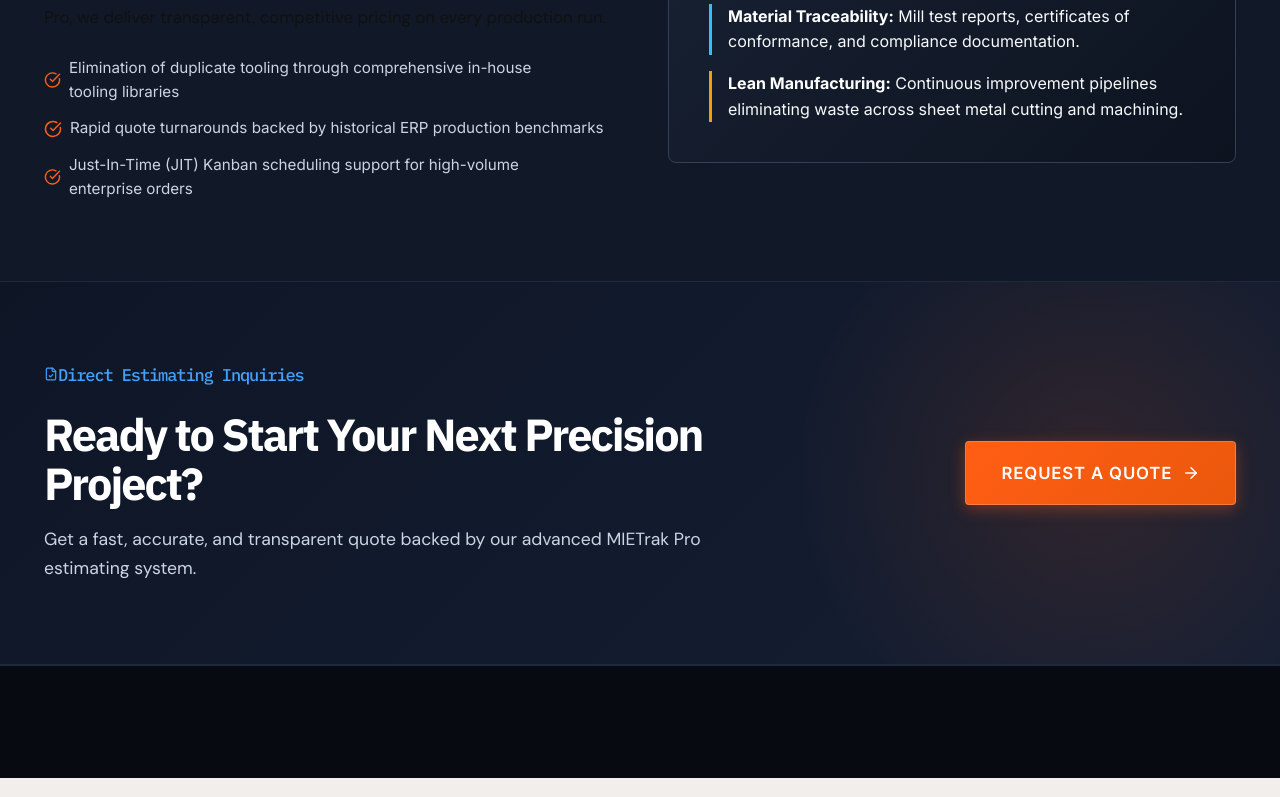
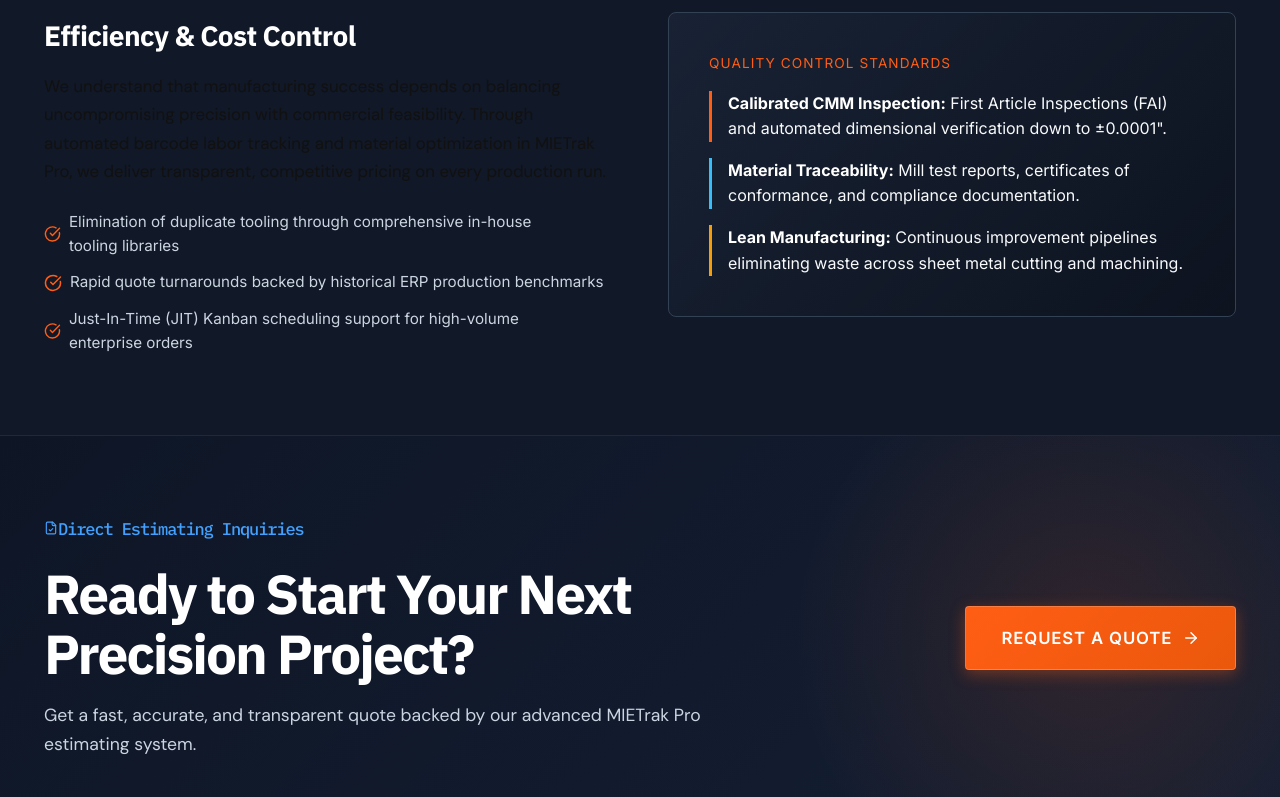
Before and after one commit to gustavoharcon/harcon-precision, a Next.js app: page /about in a window 1280 px wide. Shown: the part 2000-2797 px from the top of the page. Built offline with nearby package versions, Linux system fonts and the light colour scheme.

Commit message:
HPM-19-develop-home-page Need to create the Footer and add the remaining sections to the Home page that can be imported but styled differently from the pacmaritime.com website

```diff
--- a/app/globals.css
+++ b/app/globals.css
@@ -46,6 +46,7 @@
   --color-grey: rgb(238, 238, 238);
   --color-grey-2: #cbd5e1;
   --color-grey-3: #dfdfdf;
+  --color-grey-4: #d3d3d3;
   --temp-color: #935D8B;
   --accent-blue: #0066CC;
   --accent-blue-2: #42a1ff;
@@ -92,7 +93,7 @@ h1 {
 }
 
 h2 {
-  font-size: 45px;
+  font-size: 55px;
   font-weight: 700;
   line-height: 1.1em;
   letter-spacing: -2px;
@@ -729,6 +730,17 @@ section.services-columns {
           }
         }
       }
+
+      &.buttons-row {
+        >.col {
+          width: 100%;
+          margin-top: 40px;
+          display: flex;
+          flex-flow: row nowrap;
+          justify-content: center;
+          gap: 20px;
+        }
+      }
     }
   }
 }
@@ -1161,6 +1173,7 @@ section.portfolio {
         >.text-container {
           >h2 {
             color: var(--color-white);
+            text-wrap: balance;
           }
 
           >p {
@@ -1175,24 +1188,49 @@ section.portfolio {
           gap: 20px;
 
           >.card {
+            display: flex;
+            justify-content: center;
+            flex-flow: column nowrap;
+            width: calc(33.33% - 20px);
+            border-left: 4px solid var(--accent-blue);
+            background-color: #111;
+
             >.image-container {
               position: relative;
               max-width: fit-content;
+
+              >.image-box {
+                position: relative;
+                overflow: hidden;
+
+                >.image-overlay {
+                  transition: all .3s ease-in-out;
+                  position: absolute;
+                  top: -8px;
+                  left: 0;
+                  width: 100%;
+                  height: 100%;
+                  background-color: rgba(0, 0, 0, 0.5);
+                  z-index: 2;
+                }
 
                 >img {
                   width: 100%;
+                  height: auto;
                   object-fit: cover;
-                max-width: 300px;
-                box-shadow: 10px 10px 40px 0 rgba(255, 255, 255, 0.1);
+                  position: relative;
                 }
 
                 &:before,
                 &:after {
+                  z-index: 3;
                   position: absolute;
                   right: 0;
-                bottom: 6px;
+                  bottom: 8px;
                   content: "" !important;
                   background-color: var(--accent-blue);
+                  transition: all .3s ease-in-out;
+                  opacity: 1;
                 }
 
                 &:before {
@@ -1204,22 +1242,109 @@ section.portfolio {
                   width: 6px;
                   height: 30px;
                 }
+              }
+
+              >.title-container {
+                bottom: 13%;
+                left: 0;
+                z-index: 2;
+                padding: 0 20px;
+                position: absolute;
+
+                >.industry-tag {
+                  font-size: 12px;
+                  padding: 5px 10px;
+                  background-color: var(--accent-blue);
+                  margin-bottom: 7px;
+                  display: inline-block;
+                  font-family: var(--font-plex-mono);
+                  font-weight: 400;
+                  text-transform: uppercase;
+                  line-height: 1em;
+                  letter-spacing: 2px;
+                  opacity: 1;
+                  transition: all .3s ease-in-out;
+                }
+
+                >.title {
+                  opacity: 1;
+                  font-size: 20px;
+                  text-align: left;
+                  font-weight: 600;
+                  font-style: italic;
+                  line-height: 1.4em;
+                  letter-spacing: -0.6px;
+                  color: var(--color-white);
+                  font-family: var(--font-plex-mono);
+                  transition: all .3s ease-in-out;
+                }
+              }
+            }
+
+            &:hover,
+            &:focus,
+            &:active {
+              >.image-container {
+                >.image-box {
+                  >.image-overlay {
+                    background-color: rgba(0, 0, 0, 0.1);
+                  }
+
+                  &:before,
+                  &:after {
+                    opacity: 0;
+                  }
+                }
+
+                >.title-container {
+                  >.industry-tag {
+                    opacity: 0;
+                  }
+
+                  >.title {
+                    opacity: 0;
+                  }
+                }
 
               }
 
               >.text-container {
-              margin-top: 20px;
-
-              >.title {
+                >p.description {
                   color: var(--color-white);
                 }
+              }
+            }
+
+            >.text-container {
+              padding: 15px;
+              margin-bottom: 20px;
+
+              &:after {
+                position: relative;
+                bottom: 0;
+                content: "";
+                height: 1px;
+                width: 100%;
+                background-color: rgba(255, 255, 255, 0.1);
+              }
 
               >.description {
-                color: var(--color-white);
-              }
-            }
-          }
-        }
+                transition: all .3s ease-in-out;
+                font-size: 15px;
+                color: var(--color-grey-4);
+                font-family: var(--font-plex-sans);
+              }
+            }
+          }
+        }
+      }
+
+      &.buttons-row {
+        margin-top: 40px;
+        display: flex;
+        flex-flow: row nowrap;
+        justify-content: center;
+        gap: 20px;
       }
     }
   }
```
Also changed, not shown: components/Portfolio.tsx (+46 -2 lines), components/ServicesColumns.tsx (+9 -0 lines). Lines whose indentation alone changed are shown as unchanged.
